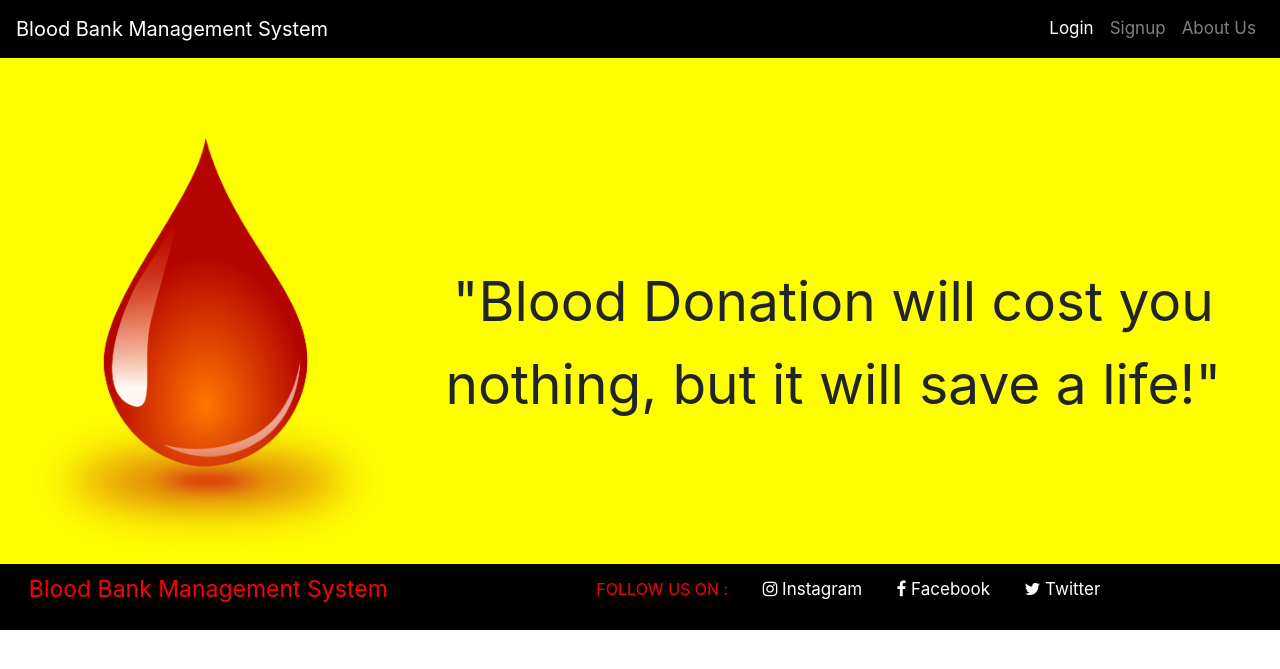
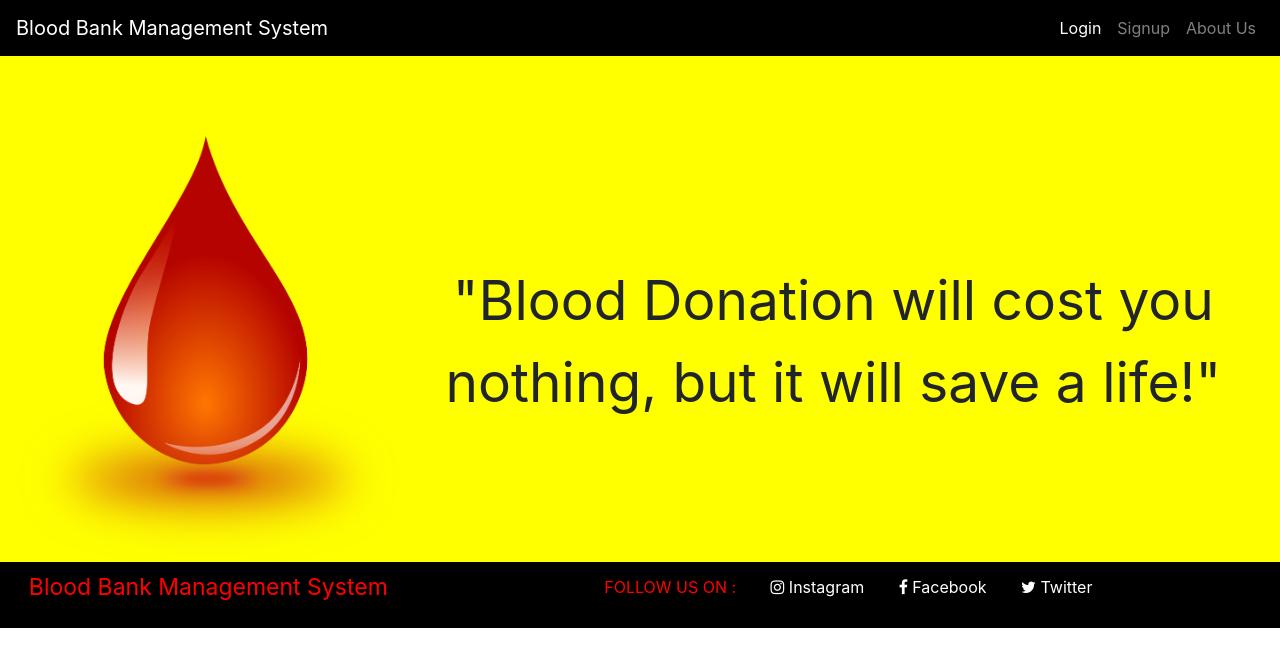
Before and after one commit to Abhimaru/Blood-Bank-Management-System, a PHP site: page /index.php in a window 1280 px wide. Shown: the top 669 px of the page. Run offline with PHP 8.4, Linux system fonts and the light colour scheme; some libraries are stand-ins or nearby versions.

Commit message:
Footer Modified

```diff
--- a/common/footer.php
+++ b/common/footer.php
@@ -16,11 +16,13 @@
 		margin-left: 30px;
 	}
 	a{
-		font-size: 17px;
-		color: white;
+		font-size: 16px;
 	}
 	a:hover{
 		text-decoration: none;
+	}
+	.c{
+		color: white;
 	}
 	.instagram:hover{
 		color: rgb(232, 12, 67);
@@ -49,13 +51,13 @@
 					FOLLOW US ON :
 				</li>
 				<li>
-              		<a href="#" class="instagram"><i class="fa fa-instagram"></i>&nbsp;Instagram</a>
+              		<a href="#" class="instagram c"><i class="fa fa-instagram"></i>&nbsp;Instagram</a>
 				</li>
 				<li>
-					<a href="#" class="facebook"><i class="fa fa-facebook"></i>&nbsp;Facebook</a>
+					<a href="#" class="facebook c"><i class="fa fa-facebook"></i>&nbsp;Facebook</a>
 				</li>
 				<li>
-					<a href="#" class="twitter"><i class="fa fa-twitter"></i>&nbsp;Twitter</a>
+					<a href="#" class="twitter c"><i class="fa fa-twitter"></i>&nbsp;Twitter</a>
 				</li>
 			</ul>
 		</div>
```
